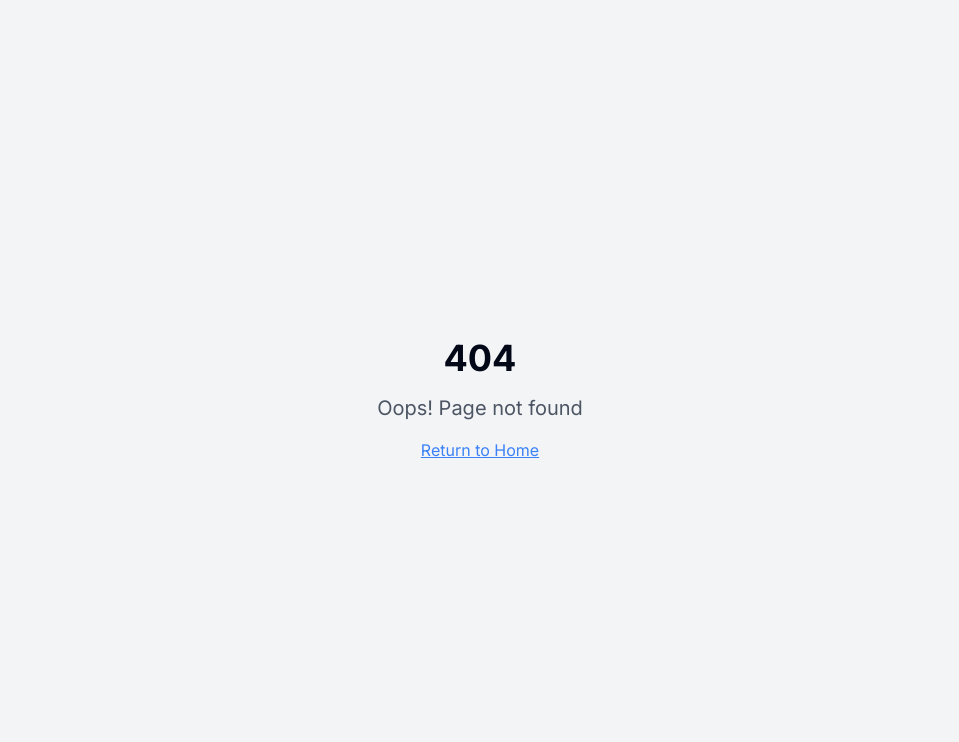
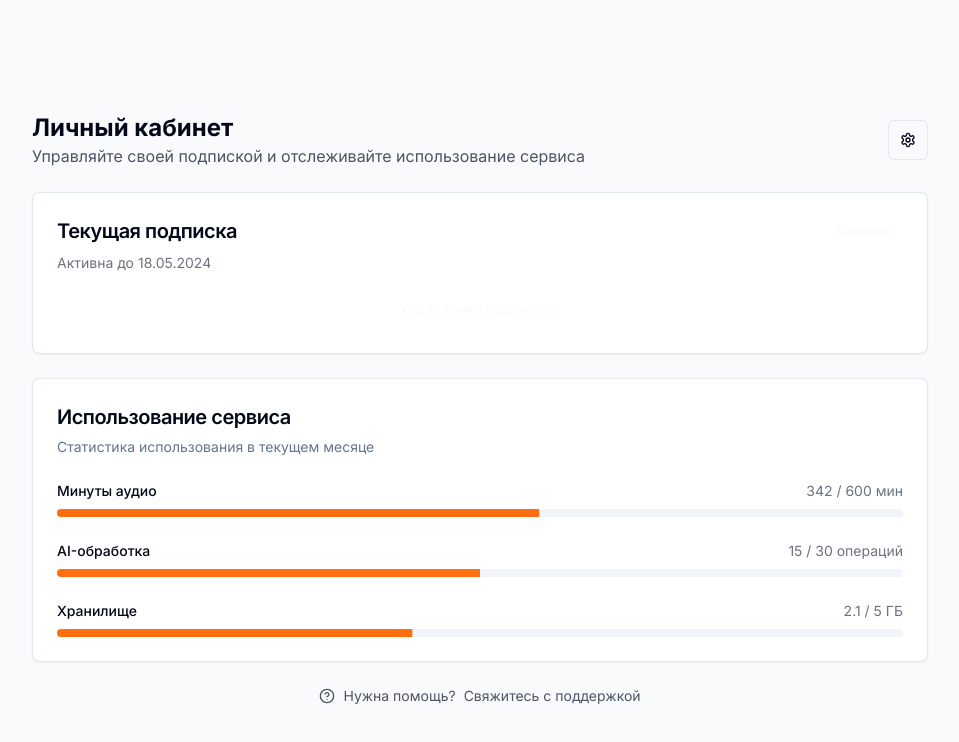
Before and after one commit to SaidMagomedow/just-audio-alchemy, a React (Vite) app: page /profile in a window 1280 px wide. Before the commit this address had no page. Shown: the top 742 px of the page, without its empty margins (160-1119 px from the left). Built offline with nearby package versions, Linux system fonts and the light colour scheme.

Commit message:
feat: Add user profile page
Implement a user profile page accessible after login and from the header. Display subscription plan and usage limits.

```diff
--- a/src/App.tsx
+++ b/src/App.tsx
@@ -1,4 +1,3 @@
-
 import { Toaster } from "@/components/ui/toaster";
 import { Toaster as Sonner } from "@/components/ui/sonner";
 import { TooltipProvider } from "@/components/ui/tooltip";
@@ -8,6 +7,7 @@ import Index from "./pages/Index";
 import Auth from "./pages/Auth";
 import MyFiles from "./pages/MyFiles";
 import NotFound from "./pages/NotFound";
+import UserProfile from "./pages/UserProfile";
 
 const queryClient = new QueryClient();
 
@@ -21,7 +21,7 @@ const App = () => (
           <Route path="/" element={<Index />} />
           <Route path="/auth" element={<Auth />} />
           <Route path="/my-files" element={<MyFiles />} />
-          {/* ADD ALL CUSTOM ROUTES ABOVE THE CATCH-ALL "*" ROUTE */}
+          <Route path="/profile" element={<UserProfile />} />
           <Route path="*" element={<NotFound />} />
         </Routes>
       </BrowserRouter>
--- a/src/components/Header.tsx
+++ b/src/components/Header.tsx
@@ -2,7 +2,7 @@
 import React from 'react';
 import { Link } from 'react-router-dom';
 import { Button } from "@/components/ui/button";
-import { Folder } from "lucide-react";
+import { Folder, User } from "lucide-react";
 
 const Header = () => {
   return (
@@ -30,6 +30,16 @@ const Header = () => {
             </Button>
           </Link>
 
+          <Link to="/profile">
+            <Button
+              variant="outline"
+              className="hidden md:inline-flex items-center gap-2"
+            >
+              <User size={16} />
+              Профиль
+            </Button>
+          </Link>
+
           <Link to="/auth">
             <Button variant="outline" className="hidden md:inline-flex">Войти</Button>
           </Link>
--- /dev/null
+++ b/src/pages/UserProfile.tsx
@@ -0,0 +1,144 @@
+
+import React from 'react';
+import { Card, CardContent, CardDescription, CardHeader, CardTitle } from "@/components/ui/card";
+import { Progress } from "@/components/ui/progress";
+import { Badge } from "@/components/ui/badge";
+import { Button } from "@/components/ui/button";
+import { Sheet, SheetContent, SheetDescription, SheetHeader, SheetTitle, SheetTrigger } from "@/components/ui/sheet";
+import { Settings, HelpCircle } from 'lucide-react';
+
+const UserProfile = () => {
+  // Mock data - replace with real data when implementing backend
+  const userData = {
+    name: "Алексей Иванов",
+    email: "alexey@example.com",
+    plan: "Премиум",
+    subscriptionEnd: "2024-05-18",
+    usage: {
+      audioMinutes: {
+        used: 342,
+        total: 600,
+      },
+      aiProcessing: {
+        used: 15,
+        total: 30,
+      },
+      storage: {
+        used: 2.1,
+        total: 5,
+      },
+    },
+  };
+
+  return (
+    <div className="min-h-screen bg-gray-50 pt-20">
+      <div className="container py-8">
+        <div className="max-w-4xl mx-auto space-y-6">
+          {/* Profile Header */}
+          <div className="flex justify-between items-center">
+            <div>
+              <h1 className="text-2xl font-bold">Личный кабинет</h1>
+              <p className="text-gray-600">Управляйте своей подпиской и отслеживайте использование сервиса</p>
+            </div>
+            <Sheet>
+              <SheetTrigger asChild>
+                <Button variant="outline" size="icon">
+                  <Settings className="h-4 w-4" />
+                </Button>
+              </SheetTrigger>
+              <SheetContent>
+                <SheetHeader>
+                  <SheetTitle>Настройки профиля</SheetTitle>
+                  <SheetDescription>
+                    Настройте свой профиль и предпочтения
+                  </SheetDescription>
+                </SheetHeader>
+                {/* Add settings content here */}
+              </SheetContent>
+            </Sheet>
+          </div>
+
+          {/* Subscription Info */}
+          <Card>
+            <CardHeader className="flex flex-row items-center justify-between space-y-0 pb-2">
+              <CardTitle className="text-xl font-semibold">Текущая подписка</CardTitle>
+              <Badge variant="default" className="bg-accent-orange">
+                {userData.plan}
+              </Badge>
+            </CardHeader>
+            <CardContent>
+              <div className="space-y-4">
+                <p className="text-sm text-gray-500">
+                  Активна до {new Date(userData.subscriptionEnd).toLocaleDateString('ru-RU')}
+                </p>
+                <Button className="w-full bg-accent-orange hover:bg-orange-600">
+                  Управление подпиской
+                </Button>
+              </div>
+            </CardContent>
+          </Card>
+
+          {/* Usage Stats */}
+          <Card>
+            <CardHeader>
+              <CardTitle className="text-xl font-semibold">Использование сервиса</CardTitle>
+              <CardDescription>Статистика использования в текущем месяце</CardDescription>
+            </CardHeader>
+            <CardContent className="space-y-6">
+              {/* Audio Minutes */}
+              <div className="space-y-2">
+                <div className="flex justify-between">
+                  <span className="text-sm font-medium">Минуты аудио</span>
+                  <span className="text-sm text-gray-500">
+                    {userData.usage.audioMinutes.used} / {userData.usage.audioMinutes.total} мин
+                  </span>
+                </div>
+                <Progress
+                  value={(userData.usage.audioMinutes.used / userData.usage.audioMinutes.total) * 100}
+                  className="h-2"
+                />
+              </div>
+
+              {/* AI Processing */}
+              <div className="space-y-2">
+                <div className="flex justify-between">
+                  <span className="text-sm font-medium">AI-обработка</span>
+                  <span className="text-sm text-gray-500">
+                    {userData.usage.aiProcessing.used} / {userData.usage.aiProcessing.total} операций
+                  </span>
+                </div>
+                <Progress
+                  value={(userData.usage.aiProcessing.used / userData.usage.aiProcessing.total) * 100}
+                  className="h-2"
+                />
+              </div>
+
+              {/* Storage */}
+              <div className="space-y-2">
+                <div className="flex justify-between">
+                  <span className="text-sm font-medium">Хранилище</span>
+                  <span className="text-sm text-gray-500">
+                    {userData.usage.storage.used} / {userData.usage.storage.total} ГБ
+                  </span>
+                </div>
+                <Progress
+                  value={(userData.usage.storage.used / userData.usage.storage.total) * 100}
+                  className="h-2"
+                />
+              </div>
+            </CardContent>
+          </Card>
+
+          {/* Help Section */}
+          <div className="flex items-center justify-center space-x-2 text-sm text-gray-600">
+            <HelpCircle size={16} />
+            <span>Нужна помощь?</span>
+            <a href="#" className="text-accent-orange hover:underline">Свяжитесь с поддержкой</a>
+          </div>
+        </div>
+      </div>
+    </div>
+  );
+};
+
+export default UserProfile;
```
